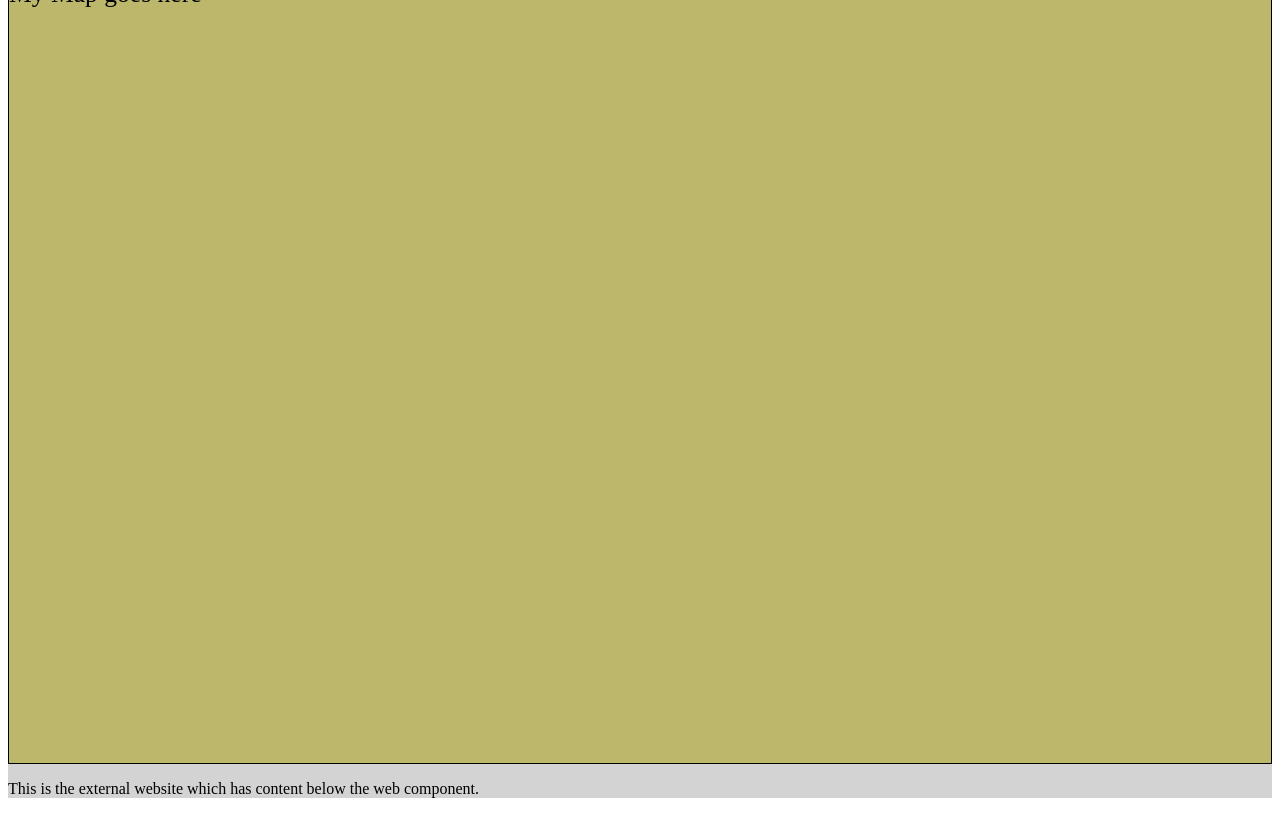
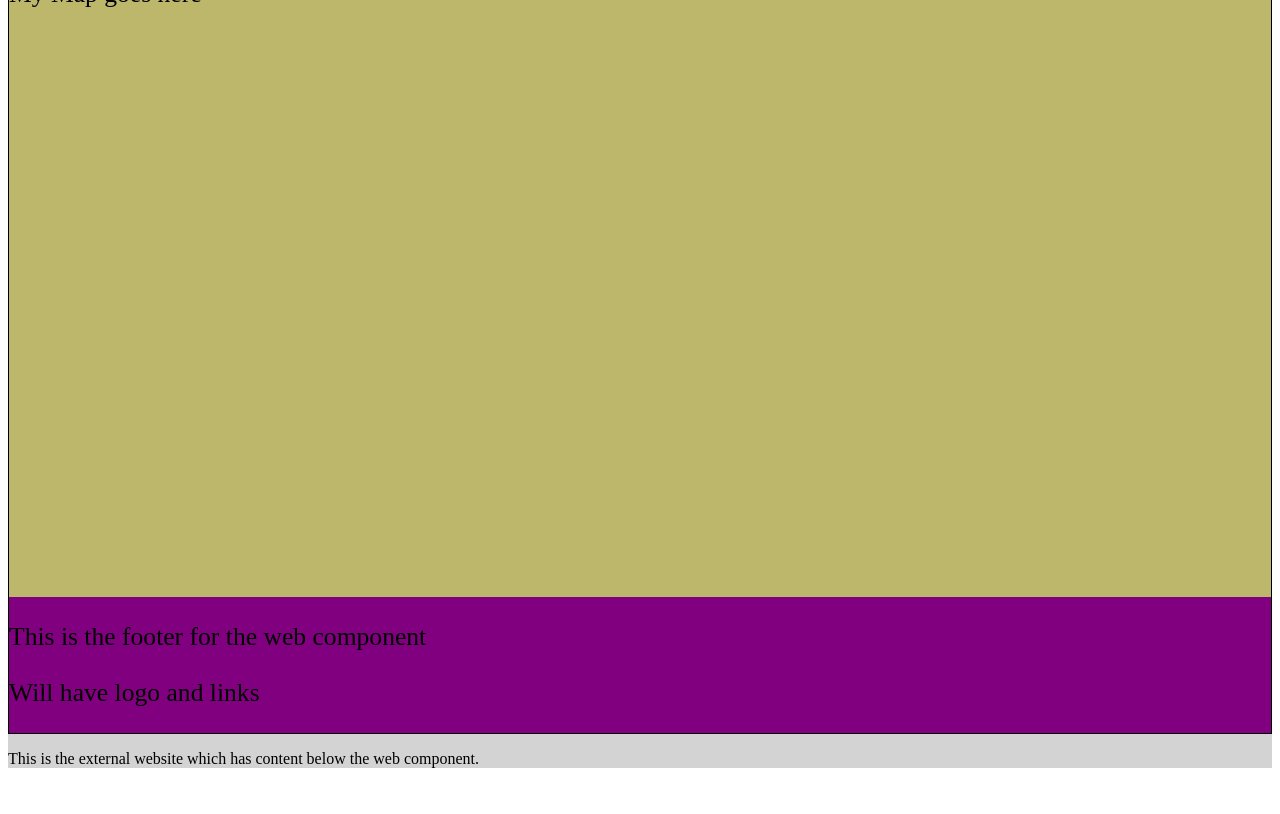
Before and after one commit to purplebugs/lit-playground, a website: page public/skeleton.html in a window 1280 px wide. Shown: the part 152-966 px from the top of the page. After the commit the page ends 936 px from the top, so only its background shows below. Drawn offline with Linux system fonts and the light colour scheme; some packages are replaced by stand-ins of ours.

Commit message:
style: Overall grid layout for header, map, footer

```diff
--- a/public/skeleton.html
+++ b/public/skeleton.html
@@ -3,30 +3,37 @@
     <title>Skeleton style</title>
     <meta name="viewport" content="width=device-width,initial-scale=1" />
     <style>
+      /* Overall layout */
       .external-website-container {
         background-color: lightgray;
       }
 
       .web-component-container {
         font-size: calc(1rem + 0.75vw);
-        display: block;
+        display: grid;
+        grid-template-rows: auto 1fr auto;
         border: 1px solid black;
+        height: 100%;
       }
 
       .header-container {
         background-color: red;
-        /*       height: 10%; */
       }
 
+      .map-container {
+        background-color: lightgreen;
+      }
+
+      .footer-container {
+        background-color: purple;
+      }
+
+      /* Toggles */
       span {
         background-color: pink;
       }
 
-      .map-container {
-        background-color: lightgreen;
-        /*        height: 50%; */
-      }
-
+      /* Map */
       #map {
         height: 100%;
         width: auto;
@@ -49,6 +56,10 @@
           <!--           This is a container for holding the map -->
           <div id="map">My Map goes here</div>
         </div>
+        <footer class="footer-container">
+          <p>This is the footer for the web component</p>
+          <p>Will have logo and links</p>
+        </footer>
       </section>
 
       <p>
```
